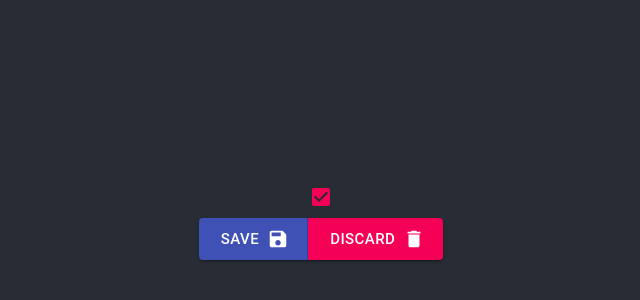
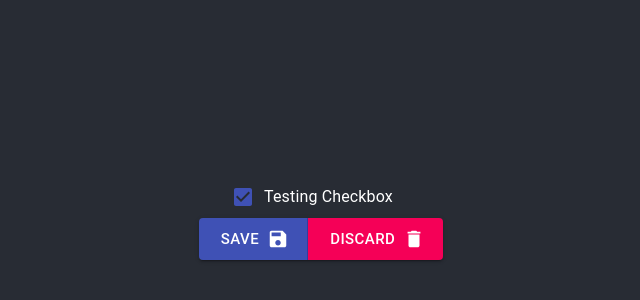
Before and after one commit to yuico/material-ui-react, a React (Create React App) app: page / in a window 1280 px wide. Shown: the part 182-482 px from the top of the page, without its empty margins (319-959 px from the left). Built offline with nearby package versions, Linux system fonts and the light colour scheme.

Commit message:
use FormControlLable

```diff
--- a/src/App.js
+++ b/src/App.js
@@ -5,16 +5,22 @@ import Button from '@material-ui/core/Button';
 import SaveIcon from '@material-ui/icons/Save';
 import DeleteIcon from '@material-ui/icons/Delete';
 import Checkbox from '@material-ui/core/Checkbox';
+import FormControlLabel from '@material-ui/core/FormControlLabel';
 
 function CheckboxExample() {
   const [checked, setChecked] = useState(true)
   return(
-    <div>
-      <Checkbox
+    <FormControlLabel
+      control={<Checkbox
         checked={checked}
         onChange={(e) => setChecked(e.target.checked)}
-      />
-    </div>
+        color="primary"
+        inputProps={{
+          'aria-label' : 'secondary checkbox'
+        }}
+      />}
+      label="Testing Checkbox"
+    />
   )
 }
 
```
